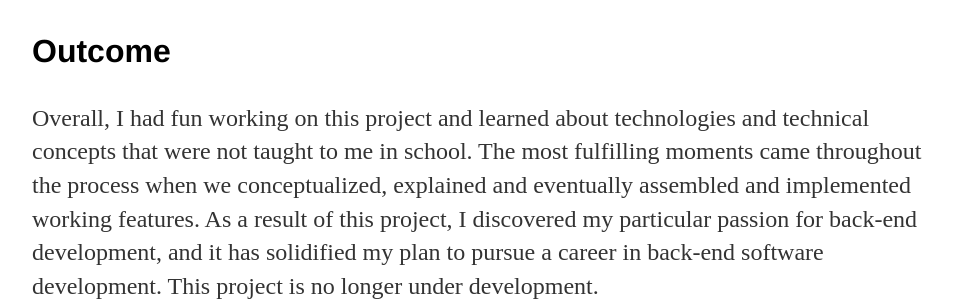
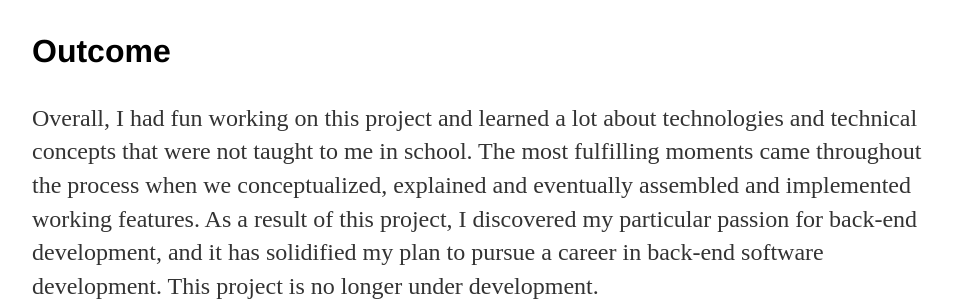
Before and after one commit to jcho7022/jcho7022.github.io, a Jekyll site: the page built from projects/float/index.html, in a window 1280 px wide and 900 px high, scrolled down 1822 px. Shown: the part 155-456 px from the top of the window, without its empty margins (160-1113 px from the left). Built offline with Jekyll 4.4.1, drawn with Linux system fonts in a browser that asks for light colours; some of the changed text lies outside the part shown.

Commit message:
Update index.html

```diff
--- a/projects/float/index.html
+++ b/projects/float/index.html
@@ -34,7 +34,7 @@ title: "Float: Map Oriented Marketplace Application"
 	year, and devoted full-time attention to it during the summer and winter breaks. </p>
 
 <h3>Outcome</h3>
-<p>Overall, I had fun working on this project and learned about technologies and technical
+<p>Overall, I had fun working on this project and learned a lot about technologies and technical
 	concepts that were not taught to me in school. The most fulfilling moments came throughout
 	the process when we conceptualized, explained and eventually assembled and implemented working features.
 	As a result of this project, I discovered my particular passion for back-end development, and it has solidified
```
Also changed, not shown: other parts of projects/float/index.html (+1 -1 lines).
